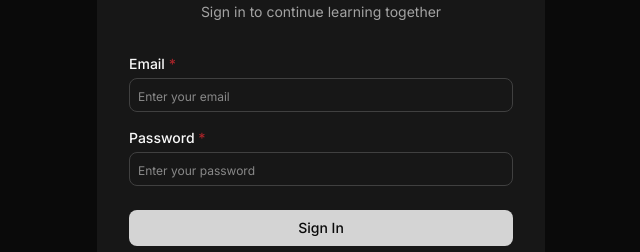
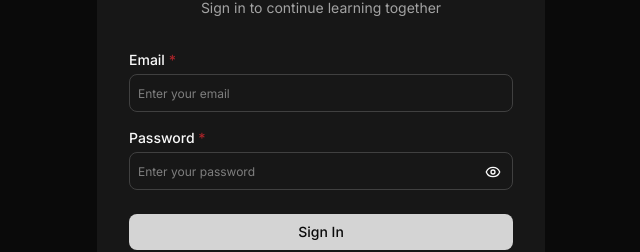
Before and after one commit to implabinash/rawph, a SvelteKit app: page /signin in a window 1280 px wide. Shown: the part 205-457 px from the top of the page, without its empty margins (319-959 px from the left). Built offline with nearby package versions, Linux system fonts and the light colour scheme.

Commit message:
feat: add form actions for signin

```diff
--- a/package.json
+++ b/package.json
@@ -45,6 +45,7 @@
 	},
 	"dependencies": {
 		"@lucide/svelte": "^0.544.0",
-		"socket.io-client": "^4.8.1"
+		"socket.io-client": "^4.8.1",
+		"zod": "^4.1.9"
 	}
 }
--- /dev/null
+++ b/src/lib/validations/auth.ts
@@ -0,0 +1,25 @@
+import { z } from "zod/v4";
+
+export const signUpSchema = z.object({
+	name: z
+		.string()
+		.min(3, { message: "Name must be at least 3 characters long" })
+		.max(32, { message: "Name must not exceed 32 characters" }),
+	email: z
+		.email({ message: "Please enter a valid email address" })
+		.min(1, { message: "Email is required" }),
+	password: z
+		.string()
+		.min(6, { message: "Password must be at least 6 characters long" })
+		.max(16, { message: "Password must not exceed 16 characters" })
+});
+
+export const signInSchema = z.object({
+	email: z
+		.email({ message: "Please enter a valid email address" })
+		.min(1, { message: "Email is required" }),
+	password: z
+		.string()
+		.min(6, { message: "Password must be at least 6 characters long" })
+		.max(16, { message: "Password must not exceed 16 characters" })
+});
--- /dev/null
+++ b/src/routes/signin/+page.server.ts
@@ -0,0 +1,18 @@
+import { z } from "zod/v4";
+
+import type { Actions } from "@sveltejs/kit";
+
+import { signInSchema } from "$lib/validations/auth";
+
+export const actions = {
+	manual: async ({ request }) => {
+		const formData = Object.fromEntries(await request.formData());
+		const result = signInSchema.safeParse(formData);
+
+		console.log(result);
+
+		if (!result.success) {
+			return { success: false, data: formData.email, error: z.flattenError(result.error) };
+		}
+	}
+} satisfies Actions;
--- a/src/routes/signin/+page.svelte
+++ b/src/routes/signin/+page.svelte
@@ -1,6 +1,12 @@
 <script lang="ts">
 	import { resolve } from "$app/paths";
+	import type { ActionData } from "./$types";
+
 	import Seo from "$lib/components/Seo.svelte";
+	import { Eye, EyeOff } from "@lucide/svelte";
+
+	let { form }: { form: ActionData } = $props();
+	let showPassword: boolean = $state(false);
 </script>
 
 <Seo title="Sign In" />
@@ -13,7 +19,7 @@
 			<p class="text-body text-subtext-color">Sign in to continue learning together</p>
 		</div>
 
-		<form class="space-y-4">
+		<form class="space-y-4" method="POST" action="?/manual">
 			<div class="flex flex-col gap-1">
 				<label for="email" class="text-body-bold">Email <span class="text-error-500">*</span></label
 				>
@@ -22,25 +28,48 @@
 					id="email"
 					type="email"
 					name="email"
+					value={form?.data}
 					placeholder="Enter your email"
-					class="rounded-md border border-neutral-border px-2 py-1 placeholder:text-caption"
+					class="rounded-md border border-neutral-border px-2 py-2 text-body text-brand-700 placeholder:text-caption"
 					required
 				/>
+
+				{#if form?.error.fieldErrors.email}
+					<p class="text-caption text-error-600">{form.error.fieldErrors.email}</p>
+				{/if}
 			</div>
 
-			<div class="flex flex-col gap-1">
+			<div class="relative flex flex-col gap-1">
 				<label for="password" class="text-body-bold"
 					>Password <span class="text-error-500">*</span></label
 				>
 
 				<input
 					id="password"
-					type="password"
+					type={showPassword ? "text" : "password"}
 					name="password"
 					placeholder="Enter your password"
-					class="rounded-md border border-neutral-border px-2 py-1 placeholder:text-caption"
+					class="rounded-md border border-neutral-border px-2 py-2 text-body text-brand-700 placeholder:text-caption"
 					required
 				/>
+
+				<button
+					type="button"
+					class="absolute top-8 right-2 w-fit cursor-pointer rounded-md p-1 hover:bg-black active:bg-neutral-50"
+					onclick={() => {
+						showPassword = !showPassword;
+					}}
+				>
+					{#if showPassword}
+						<EyeOff size="16px" />
+					{:else}
+						<Eye size="16px" />
+					{/if}
+				</button>
+
+				{#if form?.error.fieldErrors.password}
+					<p class="text-caption text-error-600">{form.error.fieldErrors.password}</p>
+				{/if}
 			</div>
 
 			<button
```
Also changed, not shown: 1 other file (tests, documents, lock files or other folders).
